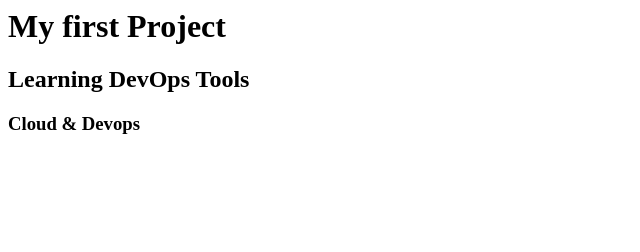
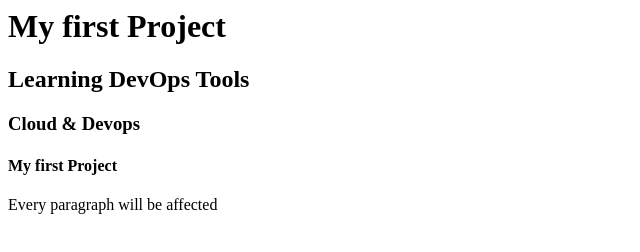
Before and after one commit to seeewhy/October_2024_Project, a plain HTML site: page index.html in a window 1280 px wide. Shown: the whole page, without its empty margins (0-640 px from the left). Drawn offline with Linux system fonts and the light colour scheme.

Commit message:
updated index file

```diff
--- a/index.html
+++ b/index.html
@@ -4,7 +4,11 @@
     <h1> My first Project </h1>
     <h2> Learning DevOps Tools</h2>
     <h3> Cloud & Devops </h3>
+    <h4> My first Project </h4>
+
+    <p> Every paragraph will be affected </p>
 
 </body>
 
+
 </html>
```
